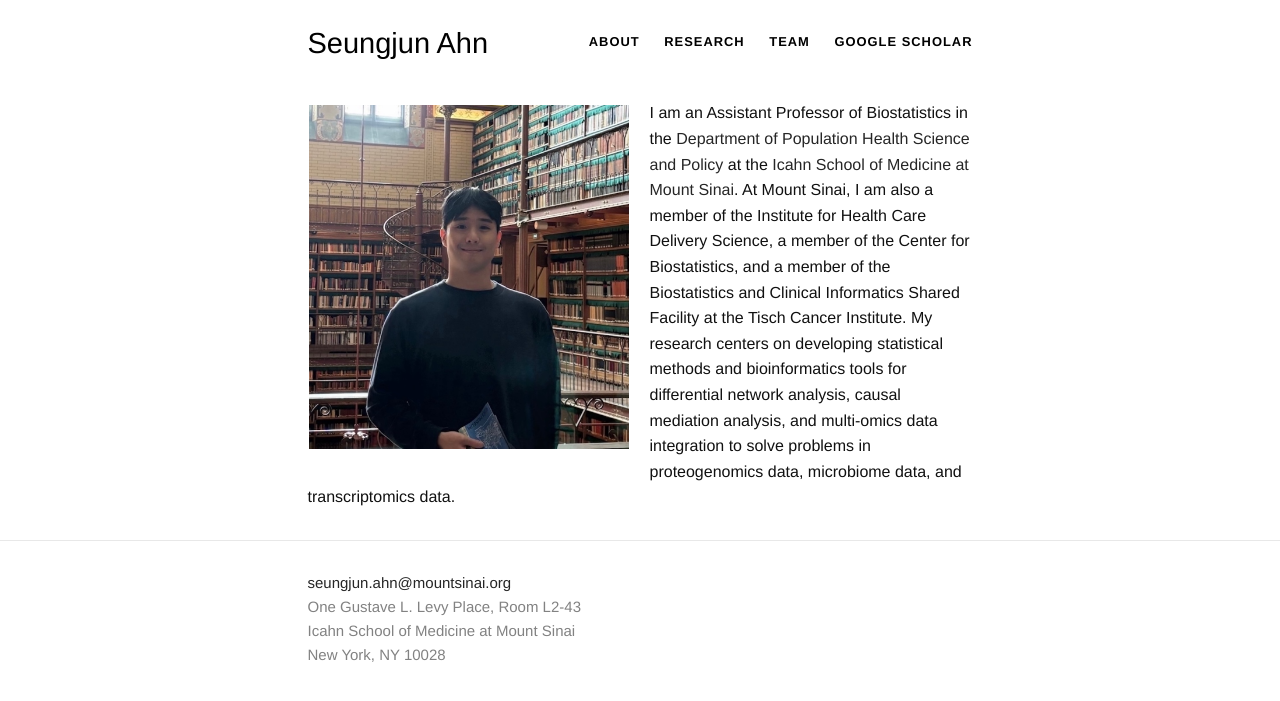
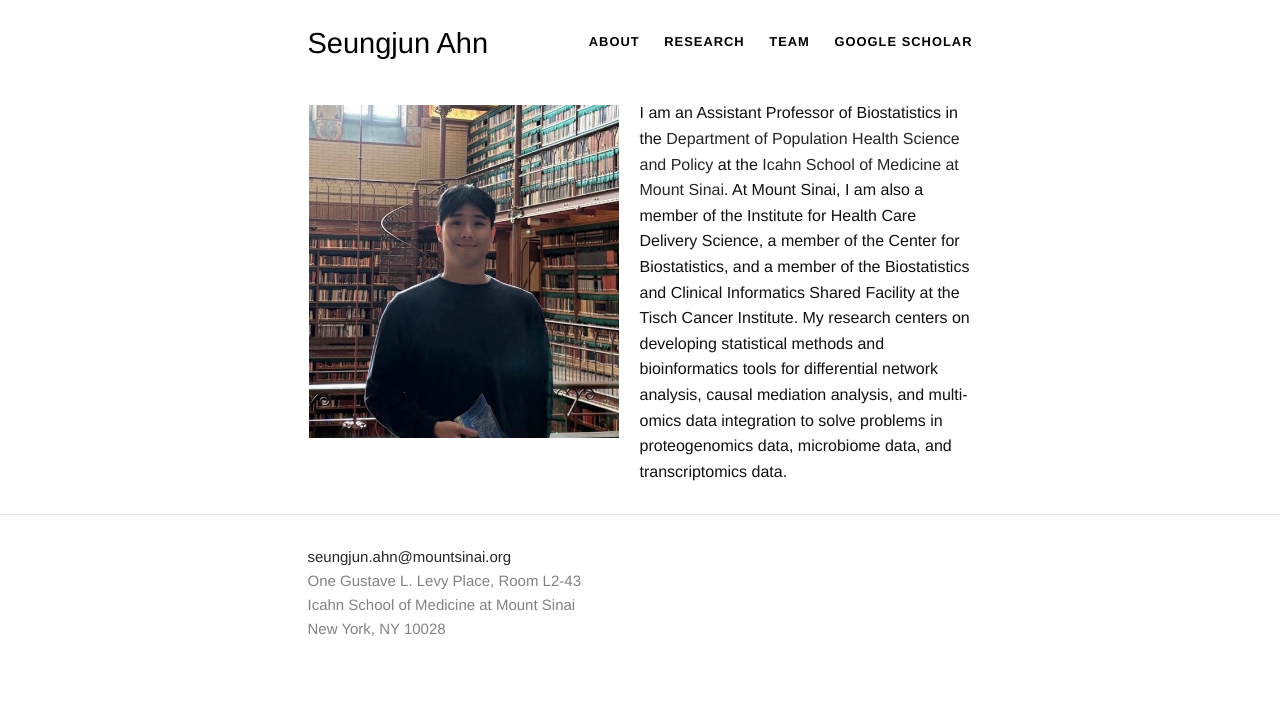
Before and after one commit to sjahnn/sjahnn.github.io, a Jekyll site: the page built from index.html, in a window 1280 px wide. Shown: the top 701 px of the page. Built offline with Jekyll 4.4.1, drawn with Linux system fonts in a browser that asks for light colours.

Commit message:
Update index.html

```diff
--- a/index.html
+++ b/index.html
@@ -14,7 +14,7 @@
 
 
 <div class="default">
- <dl class="wp-caption alignleft" style="max-width: 320px">
+ <dl class="wp-caption alignleft" style="max-width: 310px">
 <dt><a href=""><img class="" src="/images/SAhn_Rijks.JPG" alt="" /></a>
 	<img padding: 6px;></dt>
 <dd></dd>
```
